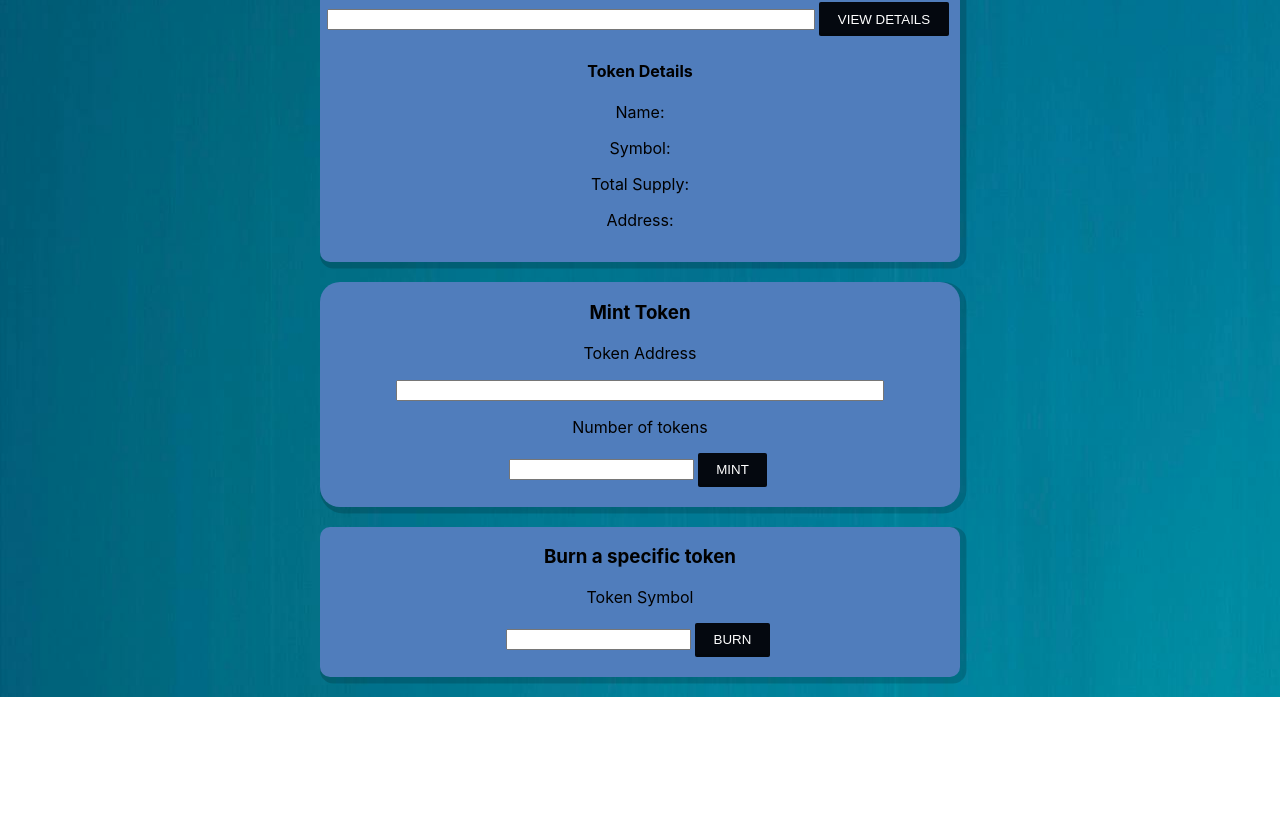
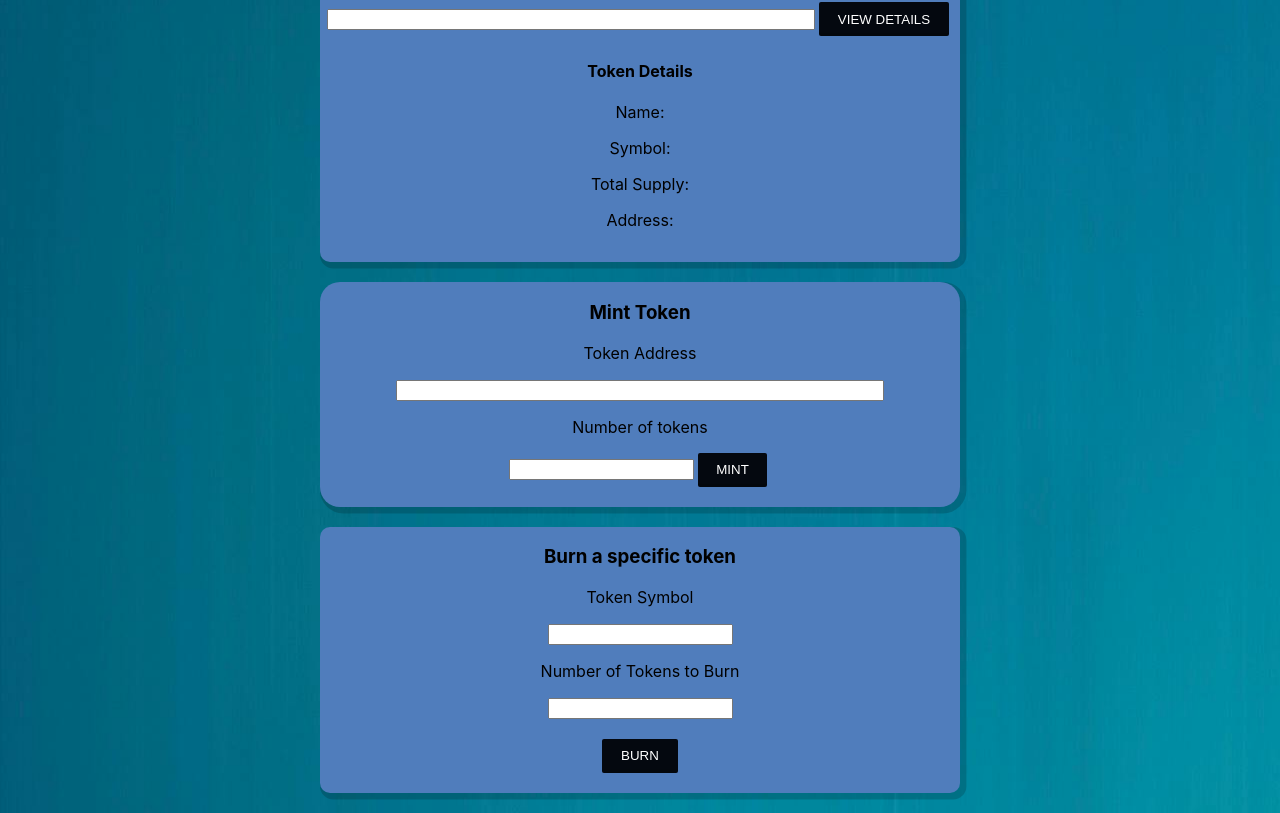
Before and after one commit to SKADE2303/simple-wallet, a React (Create React App) app: page / in a window 1280 px wide. Shown: the part 791-1604 px from the top of the page. Before the commit the page ends 1488 px from the top, so only its background shows below. Built offline with nearby package versions, Linux system fonts and the light colour scheme.

Commit message:
Update Burn.js

```diff
--- a/src/Burn.js
+++ b/src/Burn.js
@@ -54,8 +54,12 @@ return (
 					<h3> Burn a specific token </h3>
 
 						<p> Token Symbol </p>
+						<input type='text' id='sendAmounts' min='0' step='1'/>
+
+                        <p> Number of Tokens to Burn </p>
 						<input type='text' id='sendAmount' min='0' step='1'/>
-
+                        <br></br>
+                        <br></br>
 						<button type='submit' className={styles.button6}>Burn</button>
 
 						<div>
```
